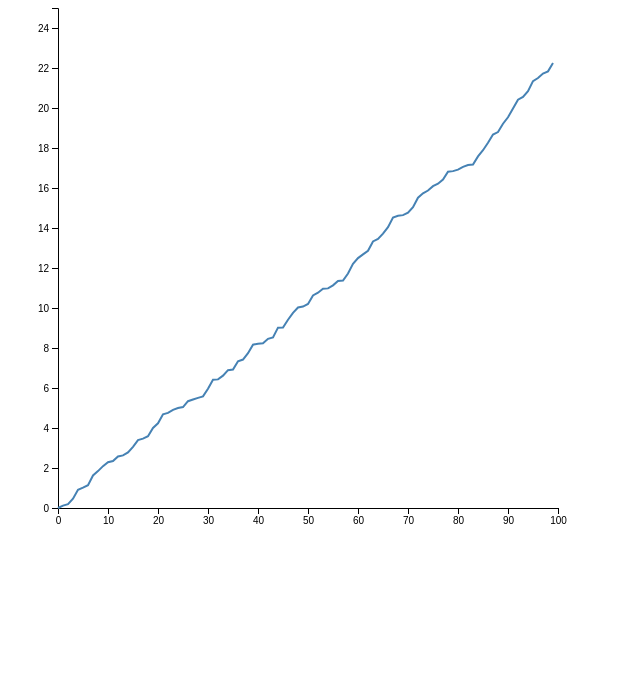
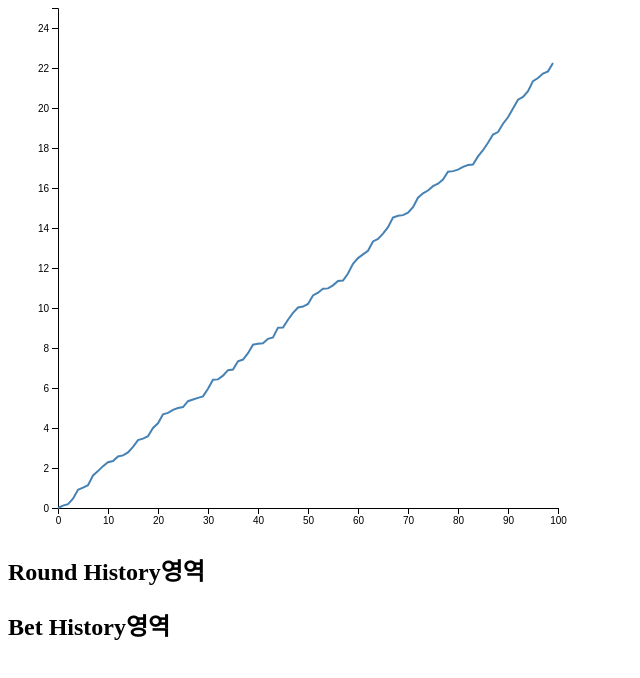
Before and after one commit to jeonsoeun/special-rocket, a React app: page / in a window 1280 px wide. Shown: the top 678 px of the page, without its empty margins (0-640 px from the left). Built offline with nearby package versions, Linux system fonts and the light colour scheme.

Commit message:
기본 틀

```diff
--- a/src/App.tsx
+++ b/src/App.tsx
@@ -1,12 +1,13 @@
 /** @format */
 
-import React, { useEffect } from "react";
-import Game from "./components/Game";
-
+import React, { useEffect } from 'react';
+import BetHistory from './components/BetHistory';
+import Game from './components/Game';
 const App = () => {
   return (
     <div className="app">
       <Game />
+      <BetHistory />
     </div>
   );
 };
--- /dev/null
+++ b/src/components/BetHistory.tsx
@@ -0,0 +1,11 @@
+import React from 'react';
+
+const BetHistory: React.FC = () => {
+  return (
+    <div className="bet-history">
+      <h2>Bet History영역</h2>
+    </div>
+  );
+};
+
+export default BetHistory;
--- a/src/components/Game.tsx
+++ b/src/components/Game.tsx
@@ -1,10 +1,20 @@
 /** @format */
 
-import React from "react";
-import Graph from "./Graph";
+import React from 'react';
+import BetBox from './bettingZone/BettingZone';
+import Graph from './Graph';
+import RoundHistory from './RoundHistory';
 
 const Game = () => {
-  return <Graph />;
+  return (
+    <div className="game">
+      <div className="play-section">
+        <BetBox />
+        <Graph />
+      </div>
+      <RoundHistory />
+    </div>
+  );
 };
 
 export default Game;
--- /dev/null
+++ b/src/components/RoundHistory.tsx
@@ -0,0 +1,13 @@
+/** @format */
+
+import React from 'react';
+
+const RoundHistory: React.FC = () => {
+  return (
+    <div className="round-history">
+      <h2>Round History영역</h2>
+    </div>
+  );
+};
+
+export default RoundHistory;
--- /dev/null
+++ b/src/components/bettingZone/BettingZone.tsx
@@ -0,0 +1,9 @@
+/** @format */
+
+import React from "react";
+
+const BettingZone = () => {
+  return <div className="betting-zone"></div>;
+};
+
+export default BettingZone;
--- /dev/null
+++ b/src/styles/_betting-zone.scss
@@ -0,0 +1,3 @@
+.betting-zone {
+  width: 500px;
+}
--- /dev/null
+++ b/src/styles/_round-history.scss
@@ -0,0 +1,3 @@
+.round-history {
+  width: 500px;
+}
--- a/src/styles/main.scss
+++ b/src/styles/main.scss
@@ -0,0 +1,6 @@
+.app {
+  width: 100%;
+}
+
+@import './round-history.scss';
+@import './betting-zone.scss';
```
Also changed, not shown: src/components/bettingZone/PreBettingZone.tsx (added, +9 -0 lines), src/index.tsx (+7 -7 lines).
